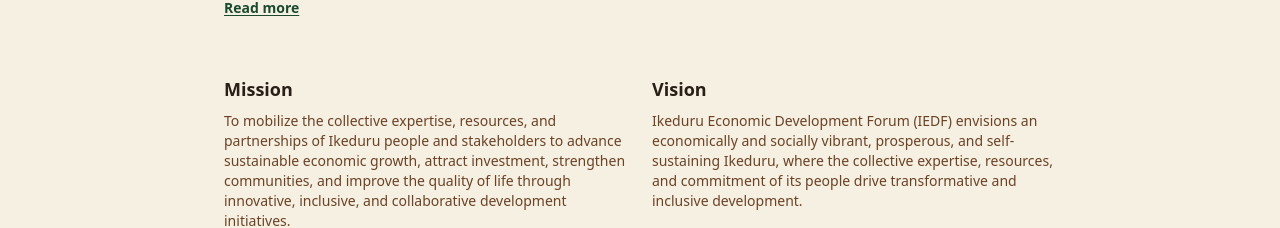
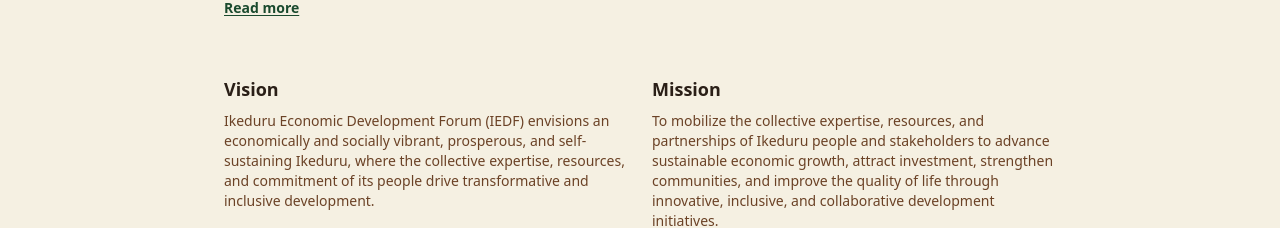
Before and after one commit to Okeys0/iedf-site, a Next.js app: page /en/about in a window 1280 px wide. Shown: the part 574-802 px from the top of the page. Built offline with nearby package versions, Linux system fonts and the light colour scheme; no server answers.

Commit message:
Swap order: Vision now appears before Mission

```diff
--- a/app/[locale]/about/page.tsx
+++ b/app/[locale]/about/page.tsx
@@ -57,6 +57,15 @@ export default async function AboutPage({
 
       <section id="vision-mission" className="mb-14 grid grid-cols-1 gap-6 sm:grid-cols-2 scroll-mt-6">
         <div>
+          <h2 className="mb-2 text-lg">Vision</h2>
+          <p className="text-sm text-[var(--color-soil)]">
+            Ikeduru Economic Development Forum (IEDF) envisions an economically and
+            socially vibrant, prosperous, and self-sustaining Ikeduru, where the
+            collective expertise, resources, and commitment of its people drive
+            transformative and inclusive development.
+          </p>
+        </div>
+        <div>
           <h2 className="mb-2 text-lg">Mission</h2>
           <p className="text-sm text-[var(--color-soil)]">
             To mobilize the collective expertise, resources, and partnerships of
@@ -64,15 +73,6 @@ export default async function AboutPage({
             attract investment, strengthen communities, and improve the quality of
             life through innovative, inclusive, and collaborative development
             initiatives.
-          </p>
-        </div>
-        <div>
-          <h2 className="mb-2 text-lg">Vision</h2>
-          <p className="text-sm text-[var(--color-soil)]">
-            Ikeduru Economic Development Forum (IEDF) envisions an economically and
-            socially vibrant, prosperous, and self-sustaining Ikeduru, where the
-            collective expertise, resources, and commitment of its people drive
-            transformative and inclusive development.
           </p>
         </div>
       </section>
```
Also changed, not shown: 1 other file (tests, documents, lock files or other folders).
